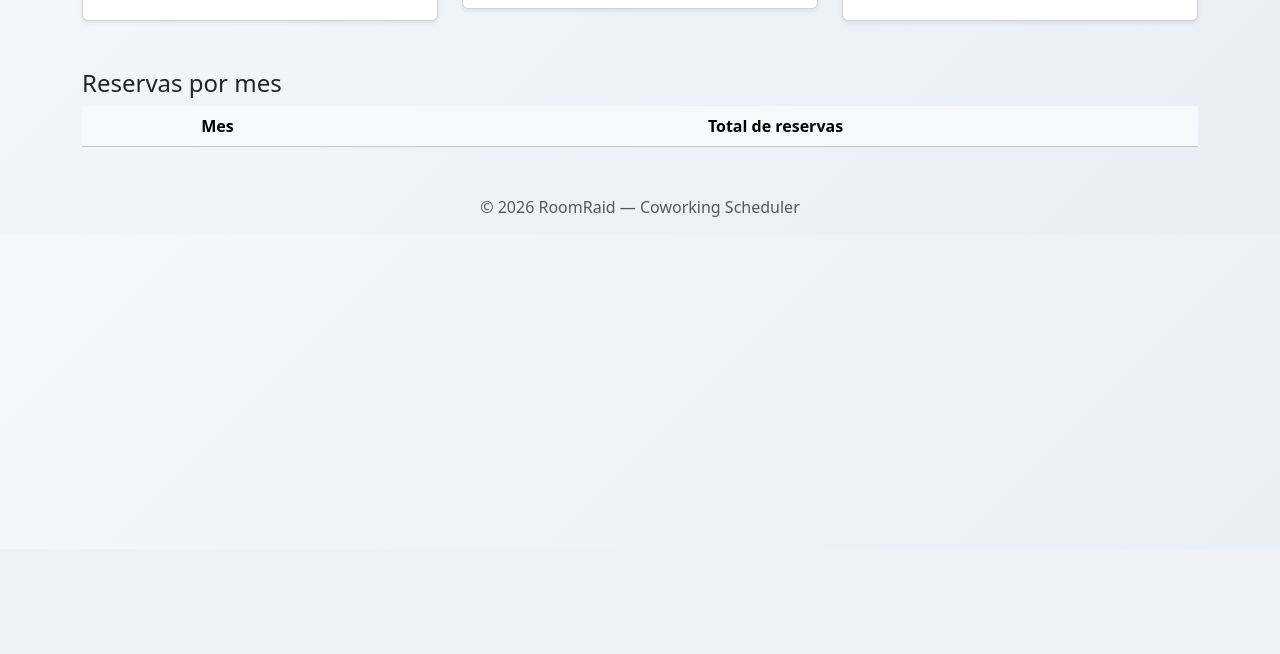
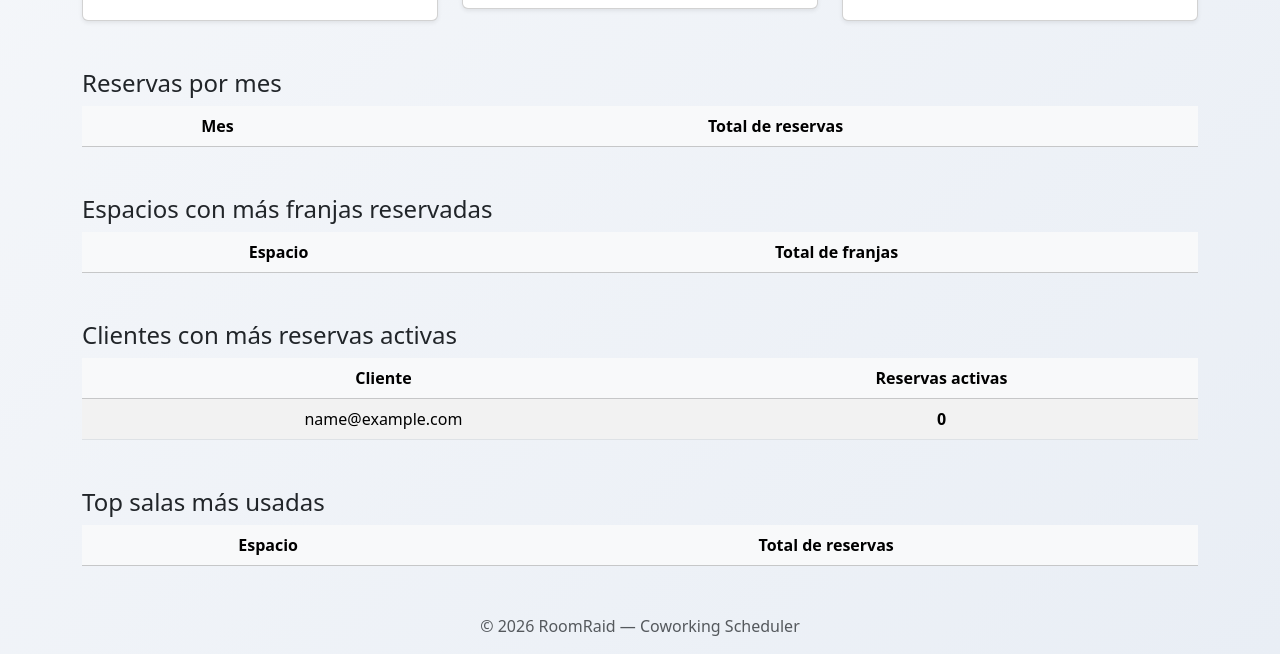
Before and after one commit to acargar0112/RoomRaid, a Django app: page /bookings/stats/ in a window 1280 px wide. Shown: the part 251-905 px from the top of the page. Before the commit the page ends 468 px from the top, so only its background shows below. Run offline with Django 5.2, Linux system fonts and the light colour scheme; the visitor is signed in with stand-in values (Sample User, id 1); data comes from the database, SQL or seed files in the repository; data that the repository does not hold is empty.

Commit message:
Añadido todas las funcionalidades del ORM al dashboard Refactorizado una consulta porque estaba mal puesto el related_name

```diff
--- a/bookings/services.py
+++ b/bookings/services.py
@@ -87,7 +87,7 @@ def clientes_con_reservas_activas():
     Devuelve clientes con el número de reservas activas
     """
 
-    return User.objects.annotate(reservas_activas=Count("booking_set", filter=Q(booking_set__estado="confirmada"))).order_by("-reservas_activas")
+    return User.objects.annotate(reservas_activas=Count("reserva", filter=Q(reserva__estado="confirmada"))).order_by("-reservas_activas")
 
 def top_salas_mas_usadas(top=5):
     """
--- a/bookings/views.py
+++ b/bookings/views.py
@@ -24,7 +24,7 @@ from .services import (
     total_reservas,
     espacio_mas_reservado,
     ingresos_totales,
-    esta_reservado,
+    esta_reservado, espacios_con_numero_de_franjas, clientes_con_reservas_activas, top_salas_mas_usadas,
 )
 
 def cambiar_tema(request, tema):
@@ -310,11 +310,19 @@ def stats_view(request):
         nombre_mes = calendar.month_name[numero_mes] if numero_mes else "Sin mes"
         reservas_mes_dict[nombre_mes] = cantidad
 
+    espacios_franjas = espacios_con_numero_de_franjas()
+    clientes_activos = clientes_con_reservas_activas()
+    top_salas = top_salas_mas_usadas()
+
     context = {
         "total_reservas": total,
         "espacio_top": espacio_top,
         "ingresos_totales": ingresos,
         "reservas_por_mes": reservas_mes_dict,
+
+        "espacios_franjas": espacios_franjas,
+        "clientes_activos": clientes_activos,
+        "top_salas": top_salas,
     }
 
     return render(request, "stats/dashboard.html", context)
--- a/templates/stats/dashboard.html
+++ b/templates/stats/dashboard.html
@@ -51,4 +51,58 @@
         </tbody>
     </table>
 
+    <h4 class="mt-5">Espacios con más franjas reservadas</h4>
+    <table class="table table-striped table-hover text-center align-middle">
+        <thead class="table-light">
+            <tr>
+                <th>Espacio</th>
+                <th>Total de franjas</th>
+            </tr>
+        </thead>
+        <tbody>
+            {% for espacio in espacios_franjas %}
+                <tr>
+                    <td>{{ espacio.nombre }}</td>
+                    <td class="fw-bold">{{ espacio.total_franjas }}</td>
+                </tr>
+            {% endfor %}
+        </tbody>
+    </table>
+
+    <h4 class="mt-5">Clientes con más reservas activas</h4>
+    <table class="table table-striped table-hover text-center align-middle">
+        <thead class="table-light">
+            <tr>
+                <th>Cliente</th>
+                <th>Reservas activas</th>
+            </tr>
+        </thead>
+        <tbody>
+            {% for cliente in clientes_activos %}
+                <tr>
+                    <td>{{ cliente.email }}</td>
+                    <td class="fw-bold">{{ cliente.reservas_activas }}</td>
+                </tr>
+            {% endfor %}
+        </tbody>
+    </table>
+
+    <h4 class="mt-5">Top salas más usadas</h4>
+    <table class="table table-striped table-hover text-center align-middle">
+        <thead class="table-light">
+            <tr>
+                <th>Espacio</th>
+                <th>Total de reservas</th>
+            </tr>
+        </thead>
+        <tbody>
+            {% for sala in top_salas %}
+                <tr>
+                    <td>{{ sala.nombre }}</td>
+                    <td class="fw-bold">{{ sala.total_reservas }}</td>
+                </tr>
+            {% endfor %}
+        </tbody>
+    </table>
+
 {% endblock %}
```
